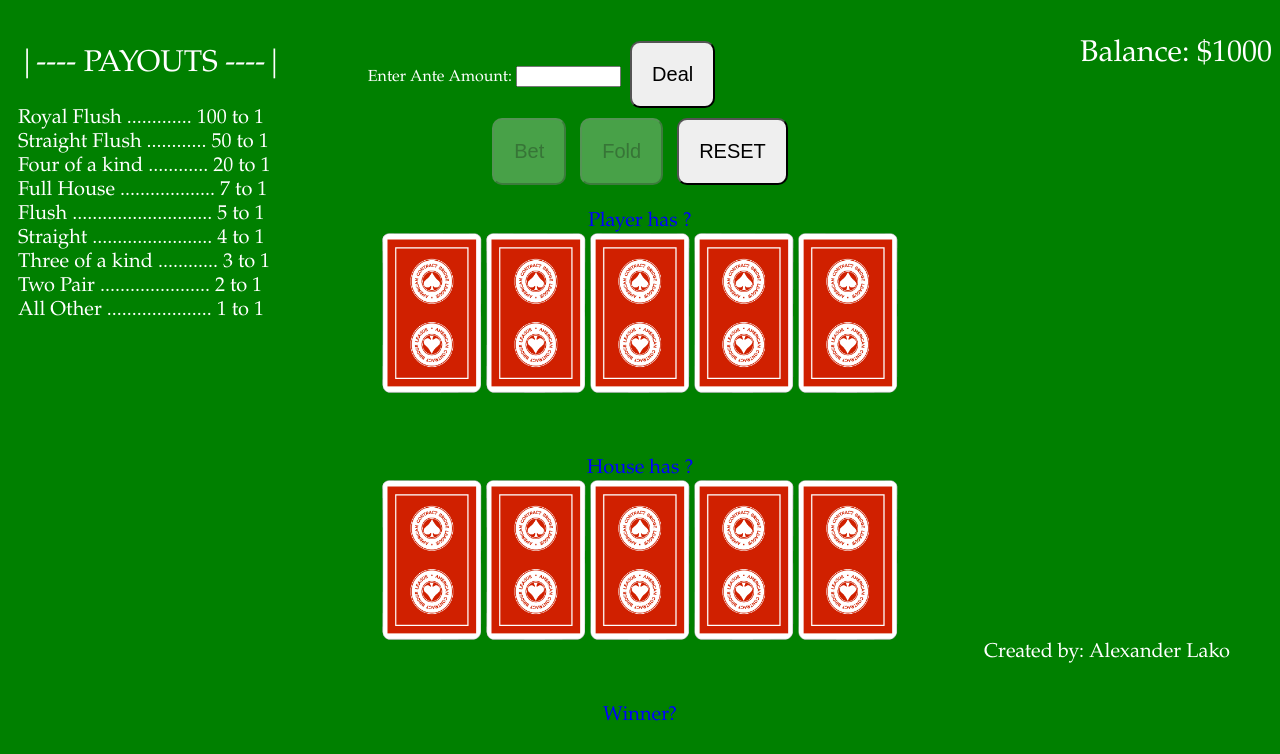
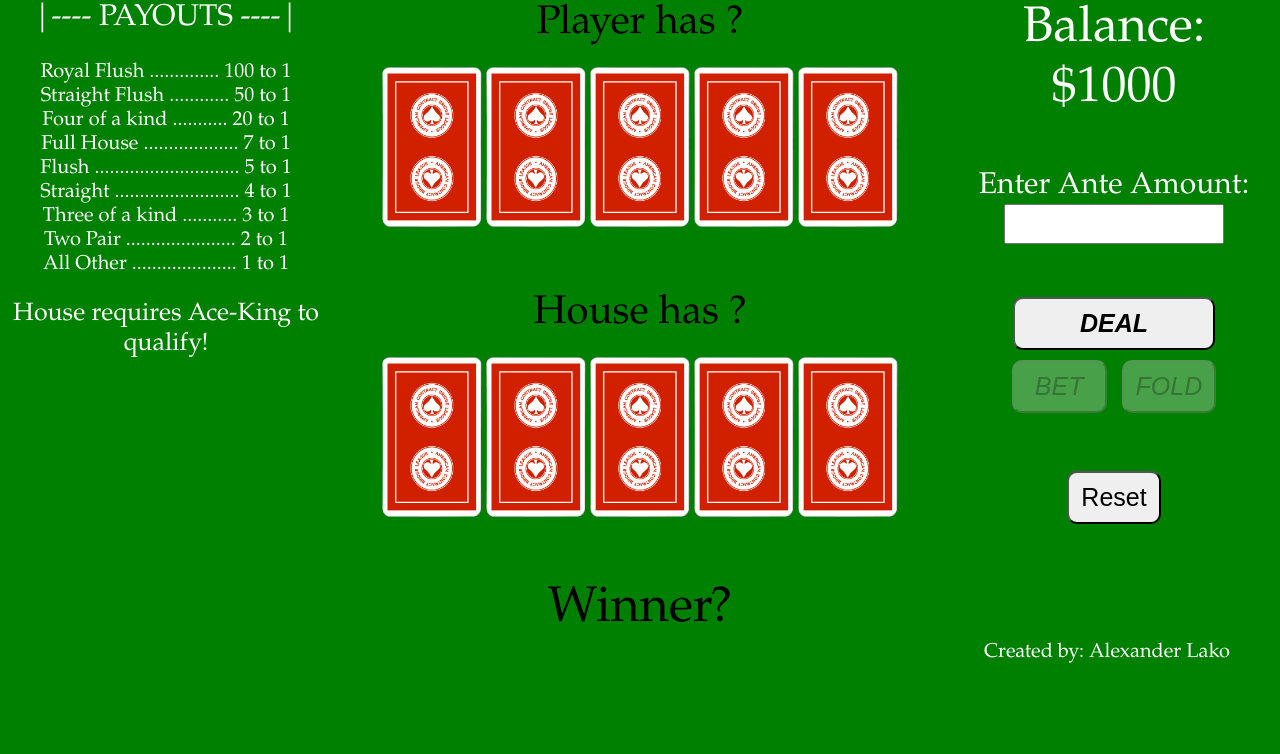
Before and after one commit to AlexanderLako/Caribbean-Stud-Poker, a plain HTML site: page page.html in a window 1280 px wide. Shown: the part 116-870 px from the top of the page. After the commit the page ends 800 px from the top, so only its background shows below. Drawn offline with Linux system fonts and the light colour scheme.

Commit message:
Sound, organize into columns
Added sound, organized everything into 3 columns. Right contains payouts, middle contains cards, right contains user controls

```diff
--- a/page.html
+++ b/page.html
@@ -7,11 +7,11 @@
     <style>
 
         button{
-            padding: 20px;
+            padding: 10px;
             margin: 5px;
-            font-size: 20px;
+            font-size: 25px;
             text-align:center;
-            display:inline-block;
+            /*display:inline-block;*/
             border-radius: 10px;
         }
 
@@ -20,19 +20,32 @@
             text-align:center;
         }
 
-        .payouts{
-            float: right;
-            font-size: 20px;
-            color: white;
-            margin-right:20px;
-            padding: 10px;
-            position: absolute;
-            /* background-color: grey; */
-        }
-
         body{
             font-family: 'Garamond';
         }
+
+        .column {
+            float: left;
+            /*padding: 10px;*/
+          }
+
+          .left, .right {
+            width: 25%;
+            color:white;
+            font-size:20px;
+            text-align:center;
+          }
+
+          .middle {
+            width: 50%;
+          }
+
+          /* Clear floats after the columns
+          .row:after {
+            content: "";
+            display: table;
+            clear: both;
+          } */
 
         #misc{
             -o-transition: all 1s ease-in-out;
@@ -87,7 +100,7 @@
 <body>
 
     <header>
-        <h1 style = "display:block; text-align:center; color:white; font-size:60px;
+        <h1 style = "display:block; text-align:center; color:white; border-bottom:5px dotted black; margin:10px; font-size:60px;
         text-shadow:
         -1px -1px 0 #000,
         1px -1px 0 #000,
@@ -95,49 +108,40 @@
         1px 1px 0 #000;">Caribbean Stud Poker</h1>
     </header>
 
+    <audio id="player" autoplay loop>
+        <source src="\media\jazz-background-music.mp3" type="audio/mp3">
+    </audio>
+
 
     <!-- Main Content Section -->
     <div class="content">
 
-        <div class="payouts">
+        <br>
+        <div class="row">
+
+            <div class="column left" style="display:block; text-align:center;">
                 <label style="font-size: 30px;"> |---- PAYOUTS ----| </label><br><br>
-            <label> Royal Flush ............. 100 to 1</label><br>
+                <label> Royal Flush .............. 100 to 1</label><br>
                 <label> Straight Flush ............ 50 to 1</label><br>
-            <label> Four of a kind ............ 20 to 1</label><br>
+                <label> Four of a kind ........... 20 to 1</label><br>
                 <label> Full House ................... 7 to 1</label><br>
-            <label> Flush ............................ 5 to 1</label><br>
-            <label> Straight ........................ 4 to 1</label><br>
-            <label> Three of a kind ............ 3 to 1</label><br>
+                <label> Flush ............................. 5 to 1</label><br>
+                <label> Straight ......................... 4 to 1</label><br>
+                <label> Three of a kind ........... 3 to 1</label><br>
                 <label> Two Pair ...................... 2 to 1</label><br>
                 <label> All Other ..................... 1 to 1</label><br>
+
+                <br>
+
+                <label style="font-size:25px;">House requires Ace-King to qualify!</label>
             </div>
 
+            <div class = "column middle">
 
-        <label id="balance" style="font-size:30px; color:white; float:right; text-align:right;"> Balance: </label>
+                <label id="playerStrength" style="text-align:center; display:block; font-size: 40px;">Player has ?</label><br>
 
                 <div class = "center">
 
-            <label style="color:white;">Enter Ante Amount: </label>
-
-            <input
-                type="text"
-                id="betAmount"
-                name="betAmount"
-                required
-                minlength="1"
-                maxlength="8"
-                size="10" />
-
-            <button id = "deal" onclick = deal()> Deal </button><br>
-            <button id = "bet" onclick = bet()> Bet </button>
-            <button id = "fold" onclick = fold()> Fold </button>
-            <button id = "reset" onclick = reset()> RESET </button><br><br>
-
-        </div>
-
-        <label id="playerStrength" style="text-align:center; display:block; color:blue; font-size: 20px;">Player has ?</label>
-
-        <div class = "center">
                     <div class="flipCard">
                         <img class = "flip-card-front" id = "flipCard1" src = "media/red_back.png" style="width:100px;height:160px;">
                         <img class = "flip-card-back" id = "PCard1" src = "media/blue_back.png" style="width:100px;height:160px;">
@@ -164,9 +168,8 @@
                     </div>
                 </div>
 
-
                 <br><br><br>
-        <label id="houseStrength" style="text-align:center; display:block; color:blue; font-size: 20px;">House has ?</label>
+                <label id="houseStrength" style="text-align:center; display:block; font-size: 40px;">House has ?</label><br>
 
                 <div class = "center">
                     <div class="flipCard">
@@ -195,13 +198,44 @@
                     </div>
                 </div>
 
+                <br><br><br>
+                <label id = "winner" style="text-align:center; display:block; font-size: 50px;"> Winner? </label><br>
 
-            <br><br><br>
-            <label id = "winner" style="text-align:center; display:block; color:blue; font-size: 20px;"> Winner? </label><br>
+            </div>
+
+
+
+            <div class = "column right">
+
+                <label id="balance" style="font-size:50px; color:white; display:block; text-align:center;"> Balance: </label><br><br>
+
+                <!-- <div class = "center"> -->
+
+                    <label style="color:white; display:block; font-size:30px;">Enter Ante Amount: </label>
+
+                    <input
+                        type="text"
+                        id="betAmount"
+                        name="betAmount"
+                        required
+                        minlength="1"
+                        maxlength="8"
+                        size="10"
+                        style="font-size:30px; text-align:center;" /> <br><br><br>
+
+                    <button id = "deal" onclick = deal() style="width:64%;"><i><b> DEAL </i></b></button><br>
+                    <button id = "bet" onclick = bet() style="width:30%;"> <i>BET</i> </button>
+                    <button id = "fold" onclick = fold() style="width:30%;"> <i>FOLD</i> </button><br><br><br>
+                    <button id = "reset" onclick = reset() style="width:30%"> Reset </button><br><br>
+
+                <!-- </div> -->
+            </div>
+        </div>
 
         <footer style = "position: fixed; left: 0; bottom: 0; width: 100%; color: white; text-align: right;">
             <p  style="padding-right:50px; font-size:20px;"> Created by: Alexander Lako </p>
         </footer>
+
     </div>
 
     <script src = server.js></script>
--- a/server.js
+++ b/server.js
@@ -359,17 +359,17 @@ function calculateWinner(){
             payout = payoffAmount(calculateHandStrength(playerHand));
             winAmount = ante + (betAmount*payout);
             setTimeout(function(){
-                alert("Player won: $" + winAmount);
+                alert("Player won: $" + winAmount + "\n\n" + document.getElementById('playerStrength').innerHTML + "\n" + document.getElementById('houseStrength').innerHTML);
             }, 1000);
 
             totalMoney = totalMoney + ante + betAmount+ winAmount;
-            document.getElementById('winner').innerHTML = ("Player Wins! House qualfied");
+            document.getElementById('winner').innerHTML = ("Player Wins! House qualified");
 
         }
         else{
             winAmount = ante;
             setTimeout(function(){
-                alert("Player won: $" + winAmount);
+                alert("Player won: $" + winAmount + "\n\n" + document.getElementById('playerStrength').innerHTML + "\n" + document.getElementById('houseStrength').innerHTML);
             }, 1000);
 
             totalMoney = totalMoney + ante + winAmount + betAmount;
@@ -384,7 +384,7 @@ function calculateWinner(){
         totalMoney = totalMoney + ante + betAmount;
         document.getElementById('balance').innerHTML = "Balance: $" + totalMoney;
         setTimeout(function(){
-            alert("Tie!");
+            alert("Tie!" + "\n\n" + document.getElementById('playerStrength').innerHTML + "\n" + document.getElementById('houseStrength').innerHTML);
         }, 1000);
 
     }
@@ -393,7 +393,7 @@ function calculateWinner(){
         document.getElementById('winner').innerHTML = ("House Wins!");
         document.getElementById('balance').innerHTML = "Balance: $" + totalMoney;
         setTimeout(function(){
-            alert("House wins!");
+            alert("House wins!" + "\n\n" + document.getElementById('playerStrength').innerHTML + "\n" + document.getElementById('houseStrength').innerHTML);
         }, 1000);
 
     }
@@ -455,6 +455,8 @@ function deal(){
 
     ante = parseInt(document.getElementById('betAmount').value);
 
+    document.getElementById('player').play();
+
     if(ante > 0 && ante*3 <= totalMoney){
         totalMoney = totalMoney - ante;
         document.getElementById('balance').innerHTML = "Balance: $" + totalMoney;
@@ -490,14 +492,15 @@ function deal(){
 }
 
 function bet(){
+
+    document.getElementById('fold').disabled = true;
+    document.getElementById('bet').disabled = true;
+    document.getElementById('deal').disabled = true;
+    document.getElementById('betAmount').disabled = true;
+
     betAmount =  ante * 2;
     totalMoney = totalMoney - betAmount;
     document.getElementById('balance').innerHTML = "Balance: $" + totalMoney;
-
-    document.getElementById('fold').disabled = true;
-    document.getElementById('bet').disabled = true;
-    document.getElementById('deal').disabled = false;
-    document.getElementById('betAmount').disabled = false;
 
     printStrength('House', calculateHandStrength(houseHand));
     printRemainingHouse();
@@ -510,22 +513,27 @@ function bet(){
         document.getElementById('playerStrength').innerHTML = "Player has ?";
         document.getElementById('houseStrength').innerHTML = "House has ?";
         document.getElementById('winner').innerHTML = "Winner?";
+
+        document.getElementById('fold').disabled = true;
+        document.getElementById('bet').disabled = true;
+        document.getElementById('deal').disabled = false;
+        document.getElementById('betAmount').disabled = false;
     }, 2000);
-
 }
 
 function fold(){
+
     document.getElementById('fold').disabled = true;
     document.getElementById('bet').disabled = true;
-    document.getElementById('deal').disabled = false;
-    document.getElementById('betAmount').disabled = false;
+    document.getElementById('deal').disabled = true;
+    document.getElementById('betAmount').disabled = true;
 
     printStrength('House', calculateHandStrength(houseHand));
 
     printRemainingHouse();
 
     setTimeout(function() {
-        alert("Folded");
+        alert("Folded" + "\n\n" + document.getElementById('playerStrength').innerHTML + "\n" + document.getElementById('houseStrength').innerHTML);
     }, 2000);
 
     setTimeout(function() {
@@ -535,9 +543,15 @@ function fold(){
         document.getElementById('playerStrength').innerHTML = "Player has ?";
         document.getElementById('houseStrength').innerHTML = "House has ?";
         document.getElementById('winner').innerHTML = "Winner?";
+
+        document.getElementById('fold').disabled = true;
+        document.getElementById('bet').disabled = true;
+        document.getElementById('deal').disabled = false;
+        document.getElementById('betAmount').disabled = false;
+
     }, 2000);
 
-
+    document.getElementById('winner').innerHTML = "Folded";
 }
 
 function reset(){
```
Also changed, not shown: 1 other file. Lines whose indentation alone changed are shown as unchanged.
